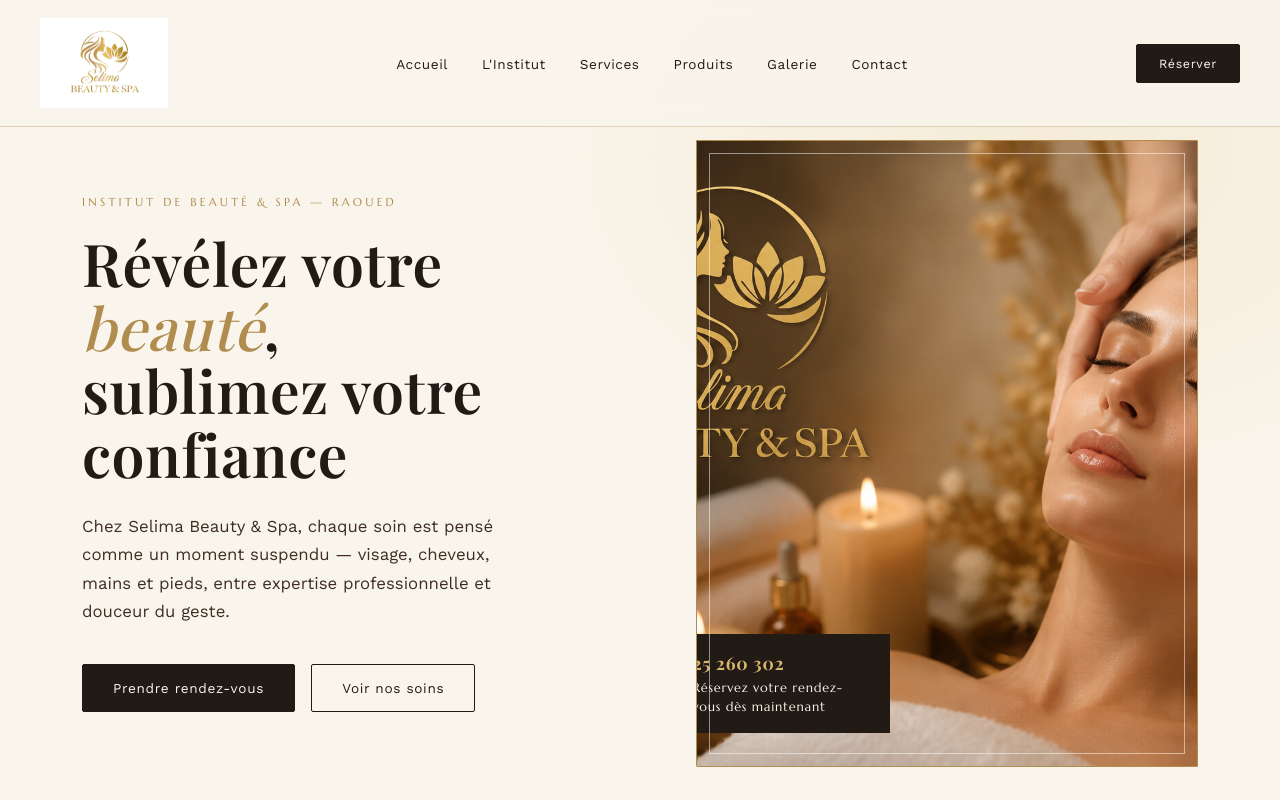
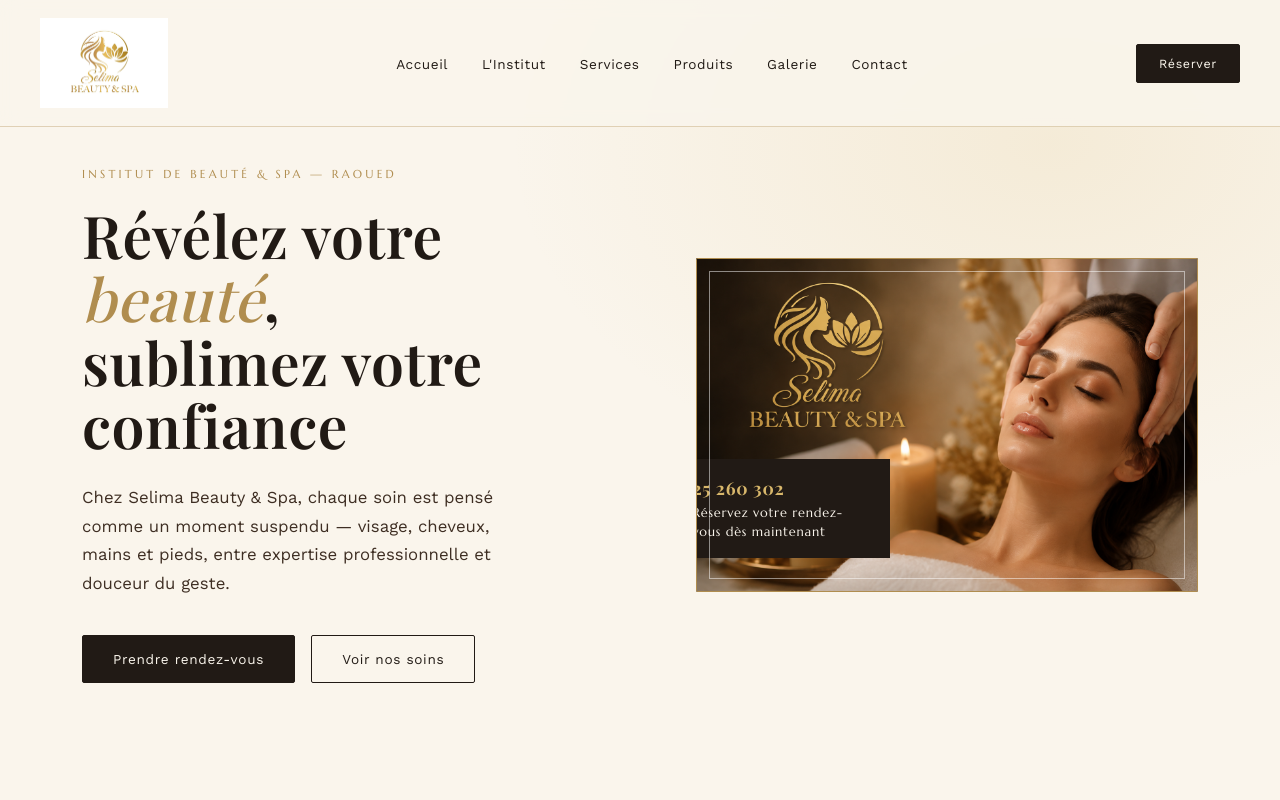
Before and after one commit to rouissiadam70-eng/Selima-Beauty-and-Spa, a React (Vite) app: page / in a window 1280 px wide. Shown: the top 800 px of the page. Built offline with nearby package versions, Linux system fonts and the light colour scheme; a web font is replaced by a local one.

Commit message:
Corriger format photo hero

```diff
--- a/src/App.css
+++ b/src/App.css
@@ -119,8 +119,8 @@
 }
 .cta-row { display: flex; gap: 16px; margin-top: 38px; flex-wrap: wrap; }
 
-.hero-visual { position: relative; aspect-ratio: 4 / 5; border-radius: 2px; overflow: hidden; }
-.hero-visual img { width: 100%; height: 100%; object-fit: cover; }
+.hero-visual { position: relative; aspect-ratio: 3 / 2; border-radius: 2px; overflow: hidden; background: var(--ink); }
+.hero-visual img { width: 100%; height: 100%; object-fit: contain; }
 .hero-visual::after {
   content: '';
   position: absolute; inset: 0;
```
